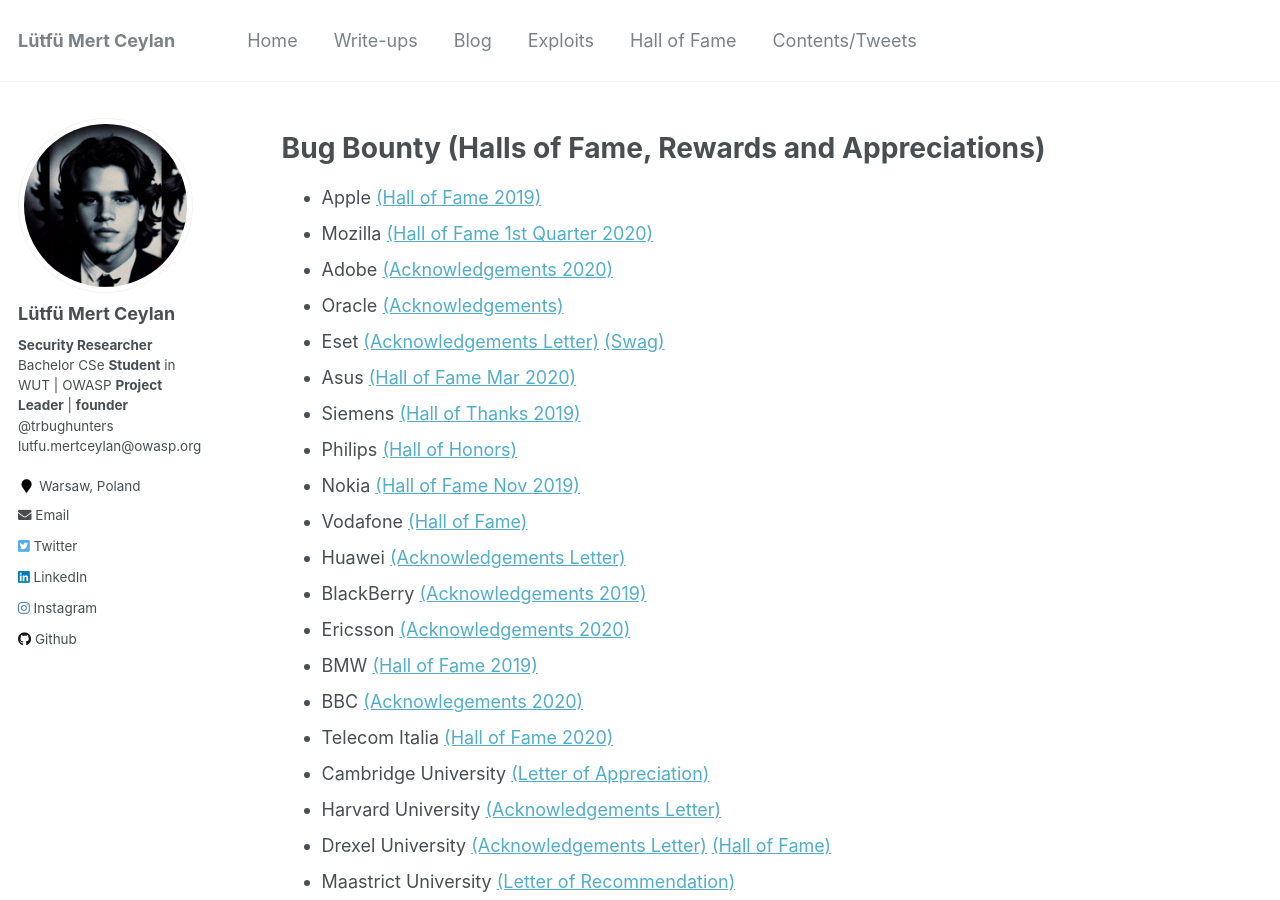
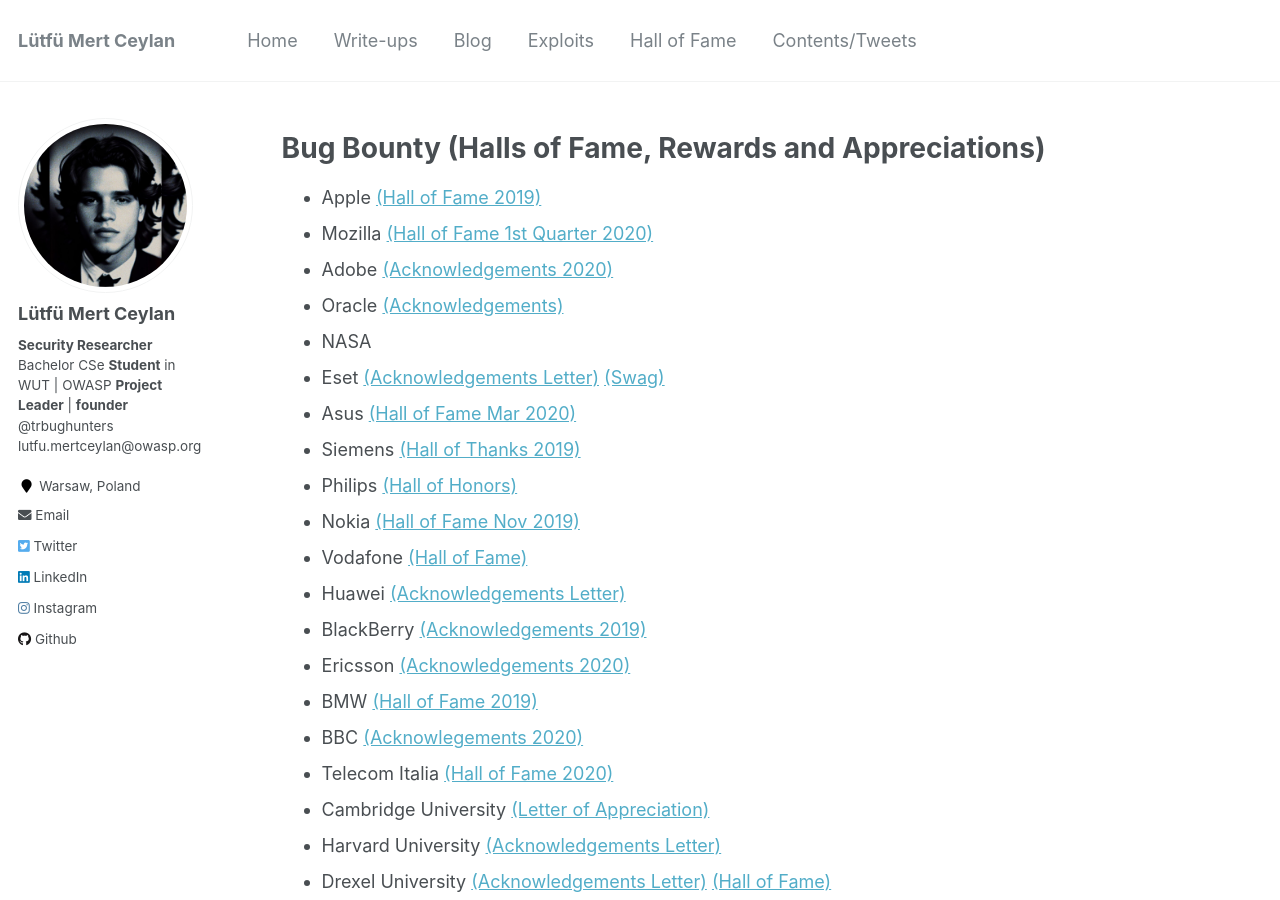
Before and after one commit to lutfumertceylan/mywebsite, a Jekyll site: the page built from _pages/bugbounty.md, in a window 1280 px wide and 900 px high. Built offline with Jekyll 4.4.1, drawn with Linux system fonts in a browser that asks for light colours.

Commit message:
Update bugbounty.md

```diff
--- a/_pages/bugbounty.md
+++ b/_pages/bugbounty.md
@@ -14,6 +14,7 @@ redirect_from:
 * Mozilla <a href="https://www.mozilla.org/en-US/security/bug-bounty/web-hall-of-fame/">(Hall of Fame 1st Quarter 2020)</a>
 * Adobe <a href="https://helpx.adobe.com/security/acknowledgements.html">(Acknowledgements 2020)</a>
 * Oracle <a href="https://www.oracle.com/security-alerts/cpujan2020.html">(Acknowledgements)</a>
+* NASA <a href="https://lutfumertceylan.com.tr/files/nasa.jpg">
 * Eset <a href="http://lutfumertceylan.com.tr/files/eset-acknowledgement.jpg">(Acknowledgements Letter)</a> <a href="https://twitter.com/lutfumertceylan/status/1275876003257204737">(Swag)</a>
 * Asus <a href="https://www.asus.com/Static_WebPage/ASUS-Product-Security-Advisory/">(Hall of Fame Mar 2020)</a>
 * Siemens <a href="https://new.siemens.com/global/en/products/services/cert/hall-of-thanks.html">(Hall of Thanks 2019)</a>
```
